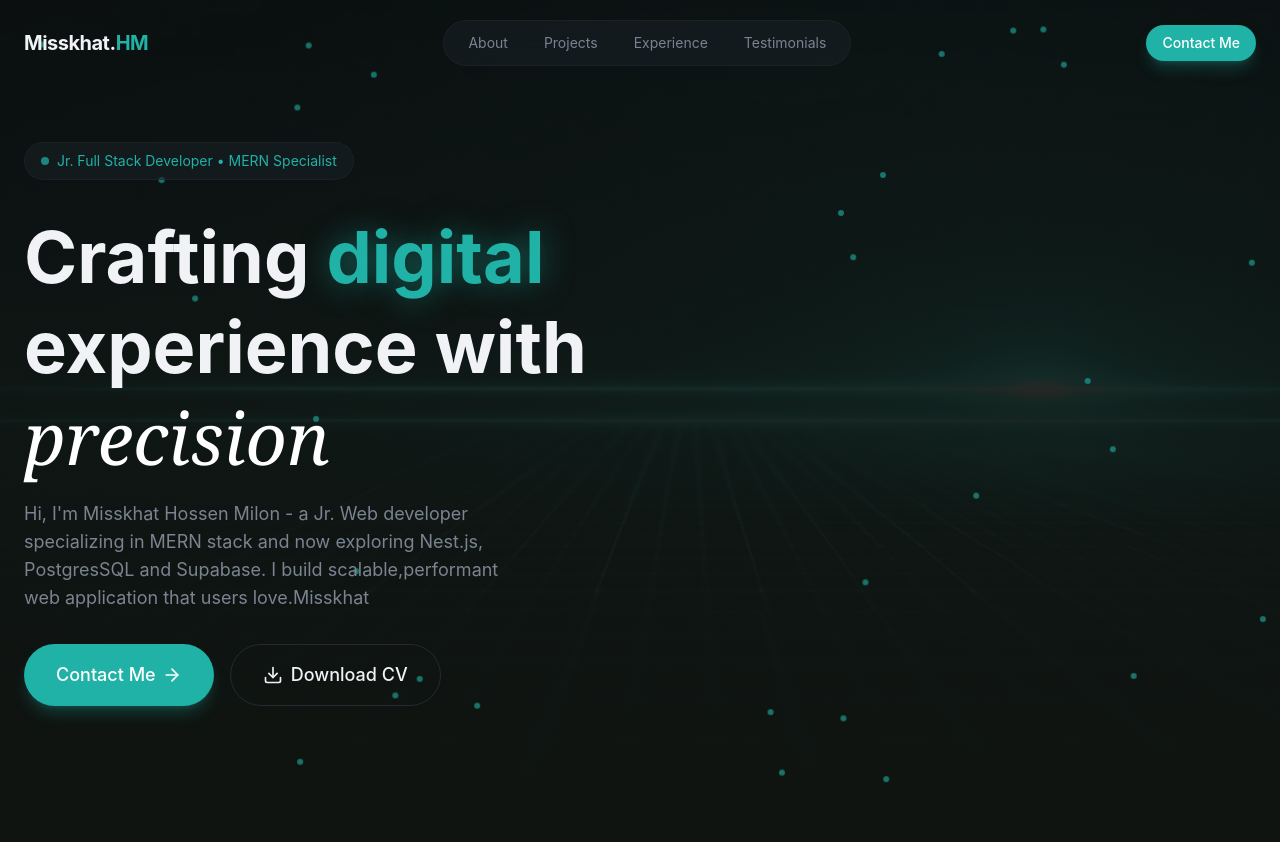
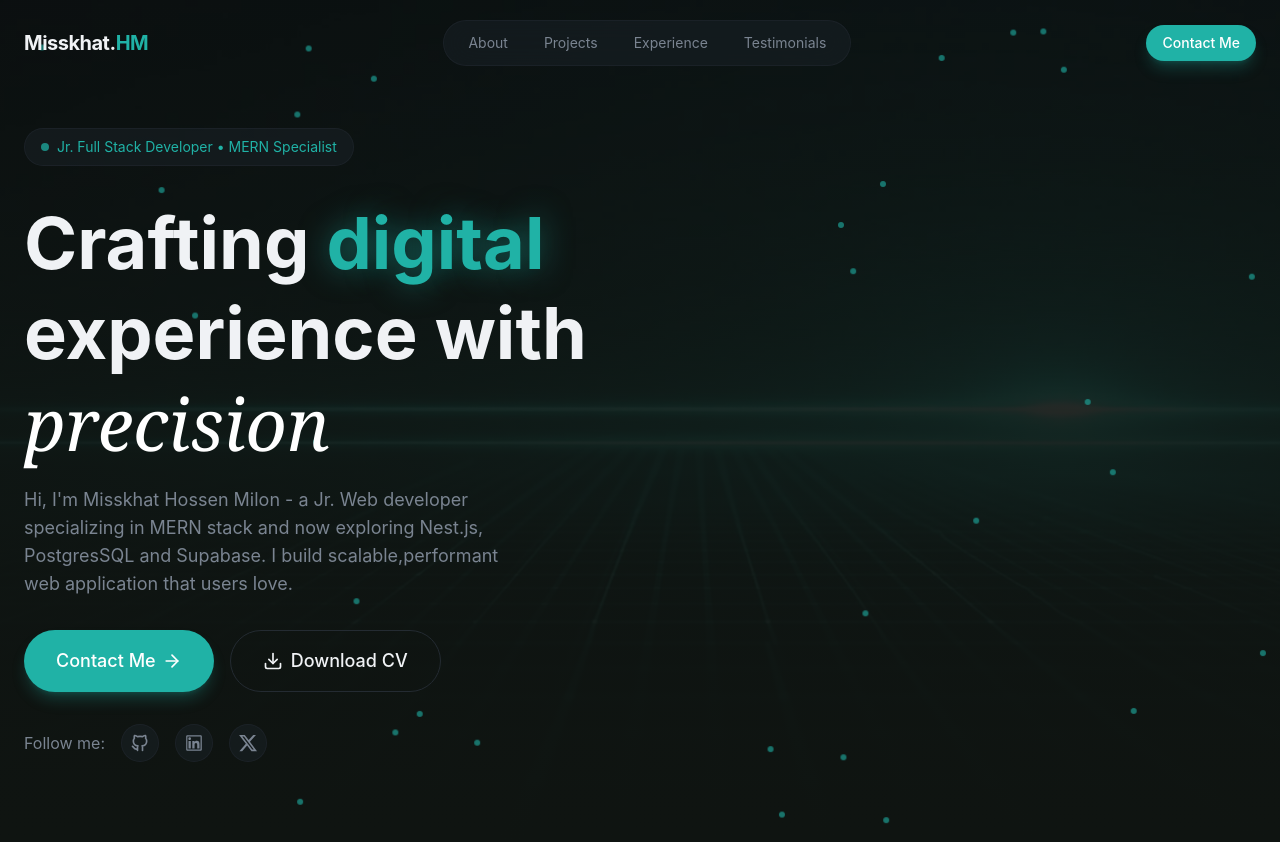
Before and after one commit to Misskhat/misskhat-hossen-portfolio, a React (Vite) app: page / in a window 1280 px wide. Before the commit the page ends 800 px from the top, so only its background shows below. Built offline with nearby package versions, Linux system fonts and the light colour scheme.

Commit message:
add social icon and complete the left section of hero

```diff
--- a/package.json
+++ b/package.json
@@ -14,6 +14,7 @@
     "lucide-react": "^1.21.0",
     "react": "^19.2.6",
     "react-dom": "^19.2.6",
+    "react-icons": "^5.6.0",
     "tailwindcss": "^4.3.1"
   },
   "devDependencies": {
--- a/src/sections/Hero.jsx
+++ b/src/sections/Hero.jsx
@@ -1,6 +1,9 @@
 import { ArrowRight, Download } from "lucide-react";
 import Button from "../components/Button";
 import { AnimatedBorderButton } from "../components/AnimatedBorderButton";
+import { TbBrandGithub } from "react-icons/tb";
+import { AiOutlineLinkedin } from "react-icons/ai";
+import { FaXTwitter } from "react-icons/fa6";
 
 const Hero = () => {
   return (
@@ -56,7 +59,6 @@ const Hero = () => {
                 in MERN stack and now exploring Nest.js, PostgresSQL and
                 Supabase. I build scalable,performant web application that users
                 love.
-                <span>Misskhat</span>
               </p>
             </div>
             {/* CTA Button */}
@@ -72,9 +74,35 @@ const Hero = () => {
                 Download CV
               </AnimatedBorderButton>
             </div>
+            {/* Social Links */}
+            <div className="flex items-center gap-4 animate-fade-in animation-delay-400">
+              <div className=" text-mute-foreground flex items-center justify-center gap-4">
+                <p>Follow me:</p>
+                <div className="flex items-center justify-center gap-4">
+                  <a
+                    href="https://github.com/Misskhat"
+                    className="p-2 rounded-full glass  hover:bg-primary/20 hover:text-primary transition-all duration-300"
+                  >
+                    <TbBrandGithub className="w-5 h-5" />
+                  </a>
+                  <a
+                    href="https://www.linkedin.com/in/md-misskhat-hossen"
+                    className="p-2 rounded-full glass  hover:bg-primary/20 hover:text-primary transition-all duration-300"
+                  >
+                    <AiOutlineLinkedin className="w-5 h-5" />
+                  </a>
+                  <a
+                    href="https://x.com/MisskhatHossen"
+                    className="p-2 rounded-full glass  hover:bg-primary/20 hover:text-primary transition-all duration-300"
+                  >
+                    <FaXTwitter className="w-5 h-5" />
+                  </a>
+                </div>
+              </div>
+            </div>
           </div>
-          {/* Right column - profile image */}
         </div>
+        {/* Right column - profile image */}
       </div>
     </section>
   );
```
Also changed, not shown: 1 other file (tests, documents, lock files or other folders).
